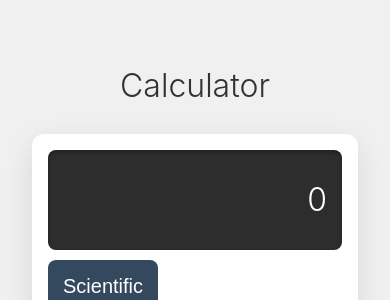
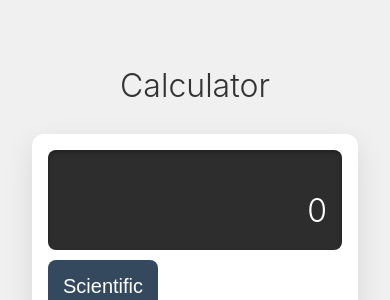
Before and after one commit to BeViabl/AI-Generated-Calculator, a React (Vite) app: page / in a window 390 px wide. Shown: the top 300 px of the page. Built offline with nearby package versions, Linux system fonts and the light colour scheme.

Commit message:
Attempt 2 to add previous expression line

```diff
--- a/src/components/Display.css
+++ b/src/components/Display.css
@@ -4,10 +4,10 @@
   padding: 20px;
   margin-bottom: 10px;
   border-radius: 8px;
-  min-height: 120px;
+  height: 120px;
   display: flex;
   flex-direction: column;
-  justify-content: center;
+  justify-content: flex-end;
   box-shadow: inset 0 2px 4px rgba(0, 0, 0, 0.3);
   position: relative;
   overflow: hidden;
@@ -68,7 +68,7 @@
 @media (max-width: 480px) {
   .display {
     padding: 15px;
-    min-height: 100px;
+    height: 100px;
   }
 
   .display-value {
```
